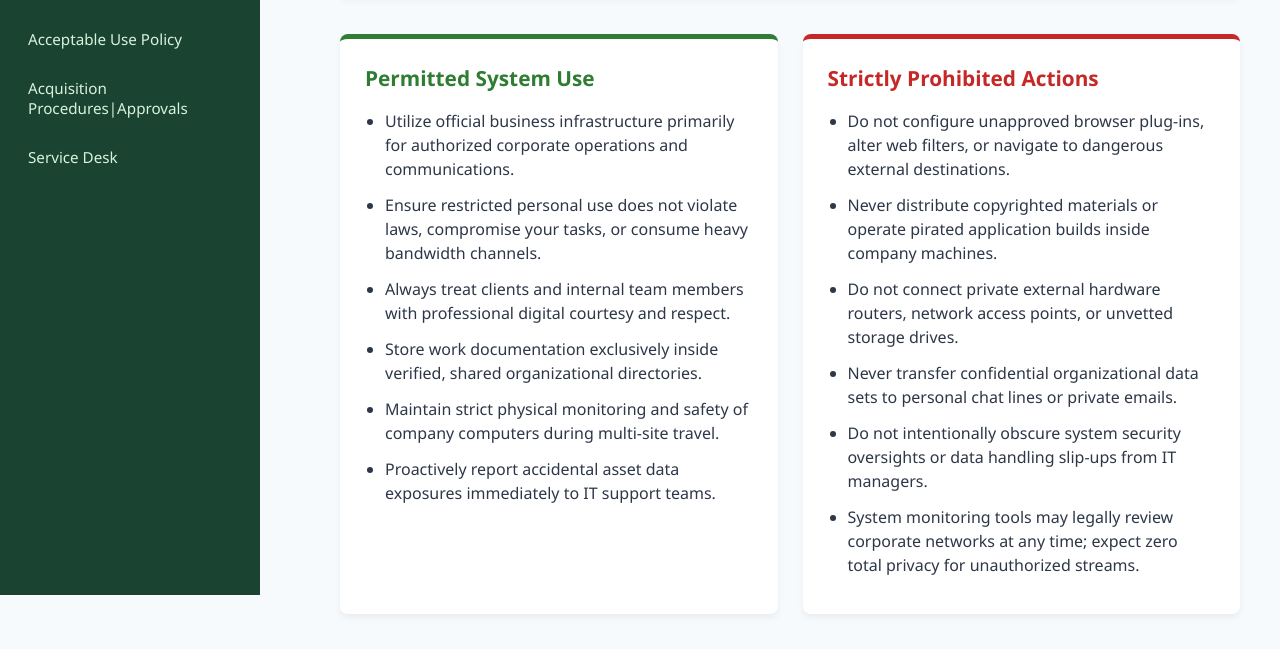
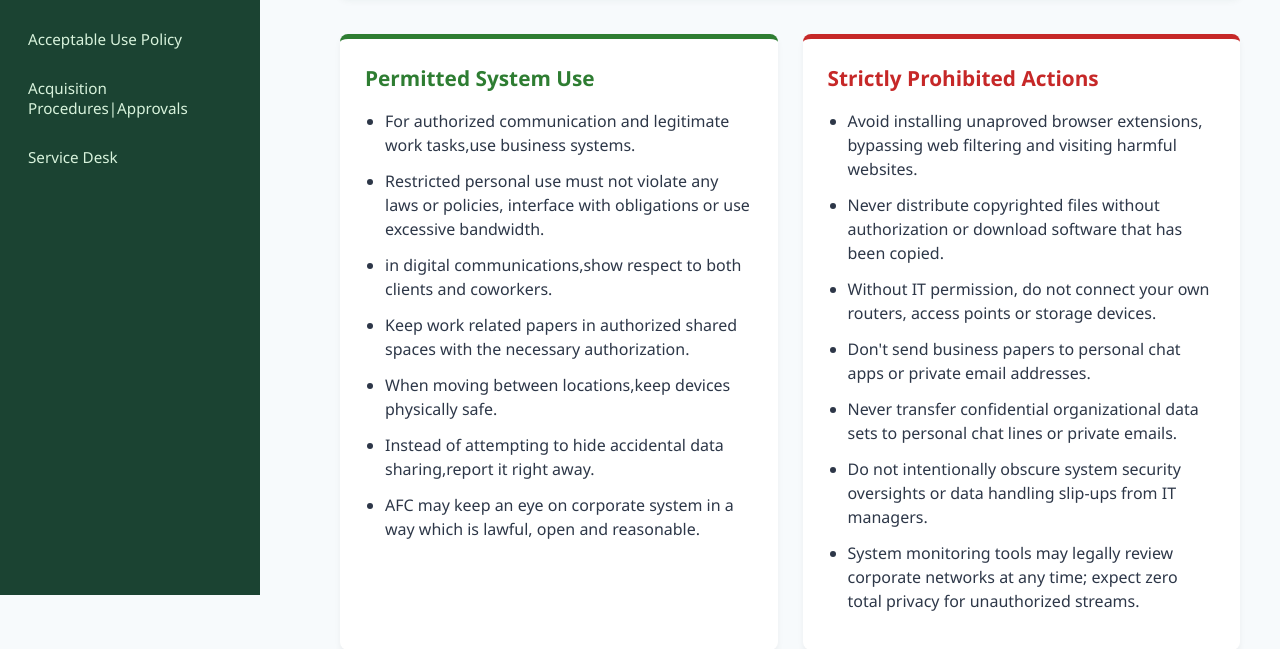
Before and after one commit to Zaneparks87/Three-Musketeers-WIL-GROUP-ASSIGNMENT, a plain HTML site: page acceptableusepolicy.html in a window 1280 px wide. Shown: the part 205-854 px from the top of the page. Drawn offline with Linux system fonts and the light colour scheme.

Commit message:
Update acceptable use policy parameters and compliance enttries

```diff
--- a/acceptableusepolicy.html
+++ b/acceptableusepolicy.html
@@ -84,26 +84,26 @@
         </header>
 
         <div class="grid-split">
-            <!-- Permitted Actions -->
             <div class="policy-card card-allowed">
                 <h2>Permitted System Use</h2>
                 <ul>
-                    <li>Utilize official business infrastructure primarily for authorized corporate operations and communications.</li>
-                    <li>Ensure restricted personal use does not violate laws, compromise your tasks, or consume heavy bandwidth channels.</li>
-                    <li>Always treat clients and internal team members with professional digital courtesy and respect.</li>
-                    <li>Store work documentation exclusively inside verified, shared organizational directories.</li>
-                    <li>Maintain strict physical monitoring and safety of company computers during multi-site travel.</li>
-                    <li>Proactively report accidental asset data exposures immediately to IT support teams.</li>
+                    <li>For authorized communication and legitimate work tasks,use business systems.</li>
+                    <li>Restricted personal use must not violate any laws or policies, interface with obligations or use excessive bandwidth.</li>
+                    <li>in digital communications,show respect to both clients and coworkers.</li>
+                    <li>Keep work related papers in authorized shared spaces with the necessary authorization.</li>
+                    <li>When moving between locations,keep devices physically safe.</li>
+                    <li>Instead of attempting to hide accidental data sharing,report it right away.</li>
+                    <li>AFC may keep an eye on corporate system in a way which is lawful, open and reasonable.</li>
                 </ul>
             </div>
 
-            <!-- Prohibited Actions -->
             <div class="policy-card card-prohibited">
                 <h2>Strictly Prohibited Actions</h2>
                 <ul>
-                    <li>Do not configure unapproved browser plug-ins, alter web filters, or navigate to dangerous external destinations.</li>
-                    <li>Never distribute copyrighted materials or operate pirated application builds inside company machines.</li>
-                    <li>Do not connect private external hardware routers, network access points, or unvetted storage drives.</li>
+                    <li>Avoid installing unaproved browser extensions, bypassing web filtering and visiting harmful websites.</li>
+                    <li>Never distribute copyrighted files without authorization or download software that has been copied.</li>
+                    <li>Without IT permission, do not connect your own routers, access points or storage devices.</li>
+                    <li> Don't send business papers to personal chat apps or private email addresses.</li>
                     <li>Never transfer confidential organizational data sets to personal chat lines or private emails.</li>
                     <li>Do not intentionally obscure system security oversights or data handling slip-ups from IT managers.</li>
                     <li>System monitoring tools may legally review corporate networks at any time; expect zero total privacy for unauthorized streams.</li>
```
